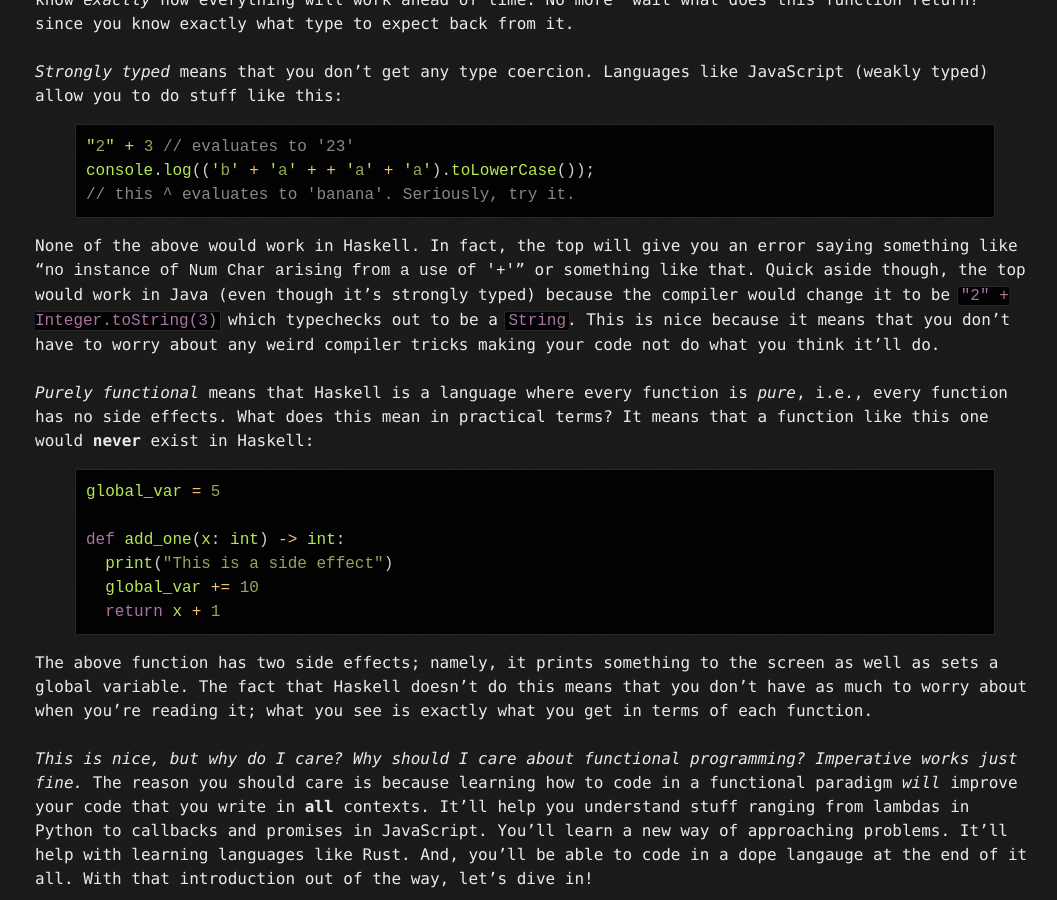
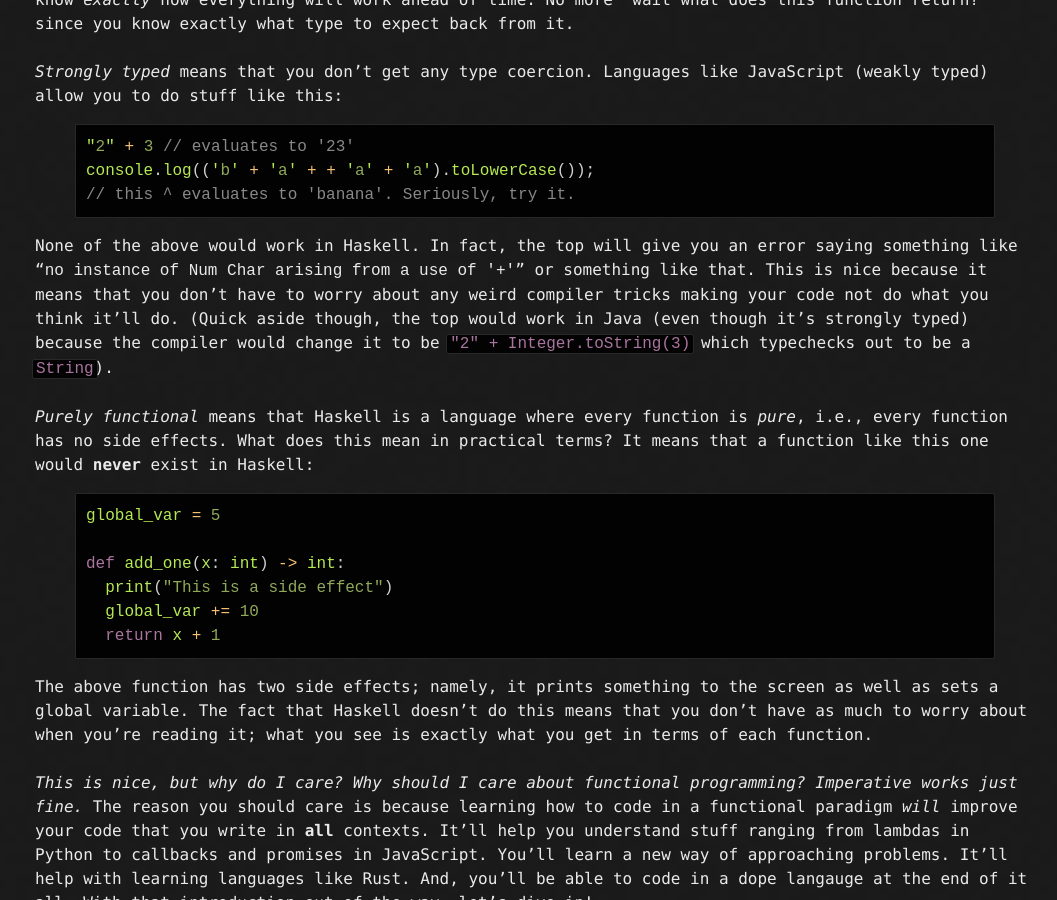
Before and after one commit to nate-browne/innermachinations, a Jekyll site: the page built from _posts/2019-08-19-Learning-PL.md, in a window 1280 px wide and 900 px high, scrolled down 2277 px. Shown: the whole window, without its empty margins (105-1162 px from the left). Built offline with Jekyll 4.4.1, drawn with Linux system fonts in a browser that asks for light colours; some of the changed text lies outside the part shown.

````diff
--- a/_posts/2019-08-19-Learning-PL.md
+++ b/_posts/2019-08-19-Learning-PL.md
@@ -92,10 +92,10 @@ console.log(('b' + 'a' + + 'a' + 'a').toLowerCase());
 {% endhighlight %}
 None of the above would work in Haskell. In fact, the top will give you an error saying something like
 "<code>no instance of Num Char arising from a use of '+'</code>" or something like that.
-Quick aside though, the top would work in Java (even though it's strongly typed) because the compiler
-would change it to be `"2" + Integer.toString(3)` which typechecks out to be a `String`.
-This is nice because it means that you don't have to worry about any weird compiler tricks making your
-code not do what you think it'll do.
+This is nice because it means that you don't have to worry about any weird compiler tricks making your code not do what you think it'll do.
+(Quick aside though, the top would work in Java (even though it's strongly typed)
+because the compiler would change it to be `"2" + Integer.toString(3)` which
+typechecks out to be a `String`).
 <br><br>
 *Purely functional* means that Haskell is a language where every function is *pure*, i.e., every function has no side effects.
 What does this mean in practical terms? It means that a function like this one would __never__ exist in Haskell:
@@ -185,7 +185,16 @@ We define this in Haskell by using pattern matching, going from specific down to
 to do with an empty list (return 0). The bottom pattern says that any list that is composed of an element and the rest of the list
 (so literally every other list) has a sum defined as that element plus the result of calling `sum` on the rest of the list.
 `sum'` does the same, just using a technique known as [tail recursion](https://en.wikipedia.org/wiki/Tail_call) to allow
-the compiler to optimize. The bottom is how I'd do it if I were using library functions (though I'd probably just use the built-in
+the compiler to optimize. Doing our simple case again,
+```
+sum [1,2,3]
+=> helper [1,2,3] 0
+=> helper [2,3] 1
+=> helper [3] 3
+=> helper [] 6
+=> 6
+```
+The last one is how I'd do it if I were using library functions (though I'd probably just use the built-in
 `sum` instead...).
 <br><br>
 Two, Haskell syntax is weird, but really it looks like defining piecewise functions in math. This means that you can read through
````
Also changed, not shown: other parts of _posts/2019-08-19-Learning-PL.md (+1 -1 lines).
